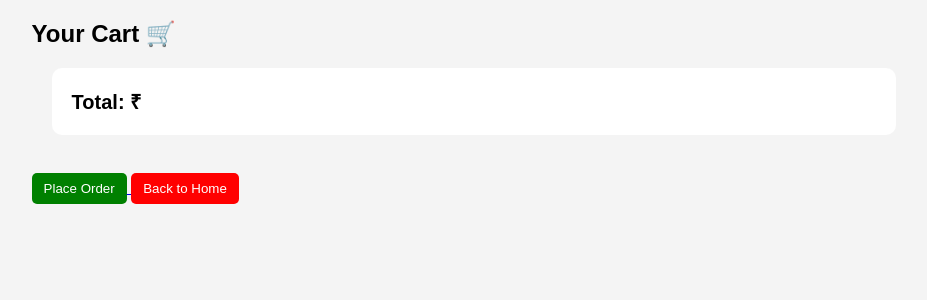
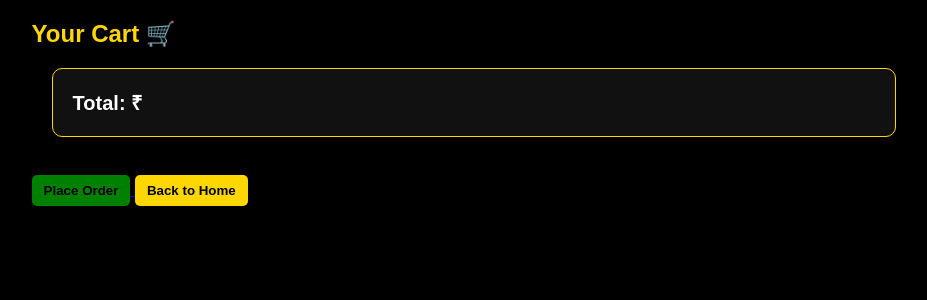
Before and after one commit to 10304divyashree-dotcom/BudgetBite, a Flask app: template templates/cart.html in a window 1280 px wide. Shown: the top 300 px of the page, without its empty margins (166-1093 px from the left). Run offline with Flask 3, Linux system fonts and the light colour scheme; the template is opened without the code that fills it, so the values that code supplies are empty.

Commit message:
Update cart.html

```diff
--- a/templates/cart.html
+++ b/templates/cart.html
@@ -8,38 +8,49 @@
 
 body{
 font-family:Arial;
-background:#f4f4f4;
+background:black;
+color:white;
 }
 
 .container{
 width:70%;
 margin:auto;
 }
+h2{
+  color:#ffd700;
+}
 
 .cart-item{
-background:white;
+background:#111;
 padding:15px;
 margin:15px;
 border-radius:8px;
 display:flex;
 justify-content:space-between;
 align-items:center;
+border:1px solid #ffd700;
 }
 
 button{
-background:red;
-color:white;
+background:#ffd700;
+color:black;
 border:none;
 padding:8px 12px;
 border-radius:5px;
+font-weight:bold;
+}
+.remove-btn{
+  background:#ff4d4d;
+  color:white;
 }
 
 .total{
-background:white;
+background:#111;
 padding:20px;
 margin:20px;
 border-radius:10px;
 font-size:20px;
+border:1px solid #ffd700;
 }
 
 .alert{
@@ -48,6 +59,16 @@ color:white;
 padding:12px;
 border-radius:8px;
 margin:15px 0;
+}
+.place-order{
+background:#ffd700;
+color:black;
+}
+
+.back-home{
+background:black;
+color:#ffd700;
+border:1px solid #ffd700;
 }
 
 </style>
```
